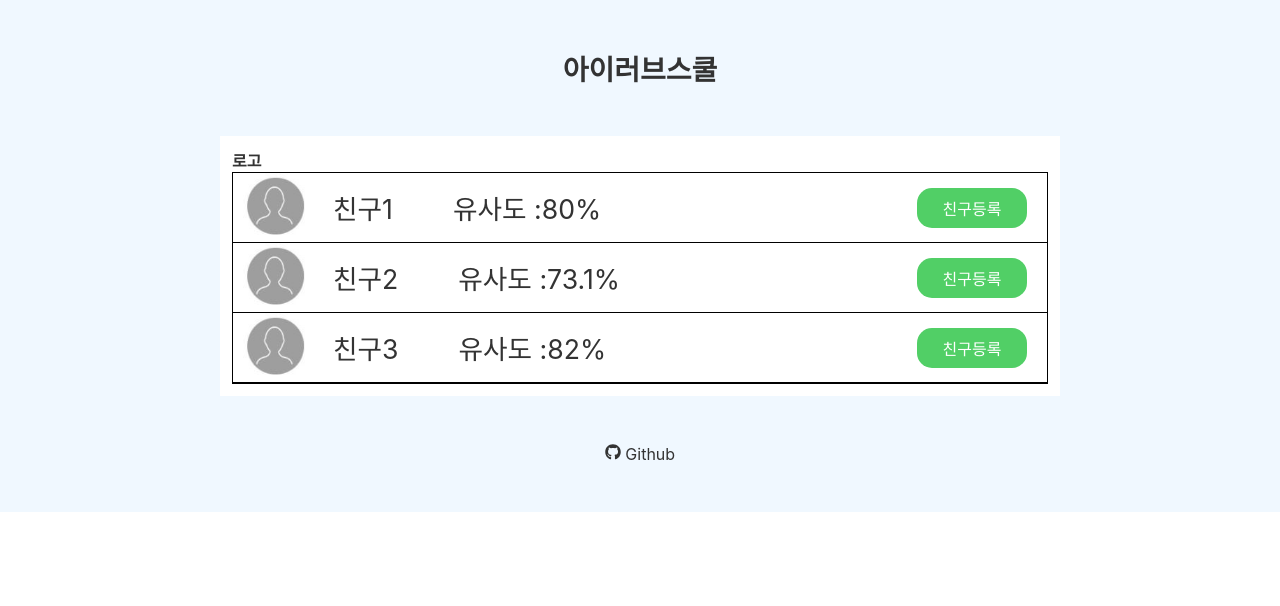
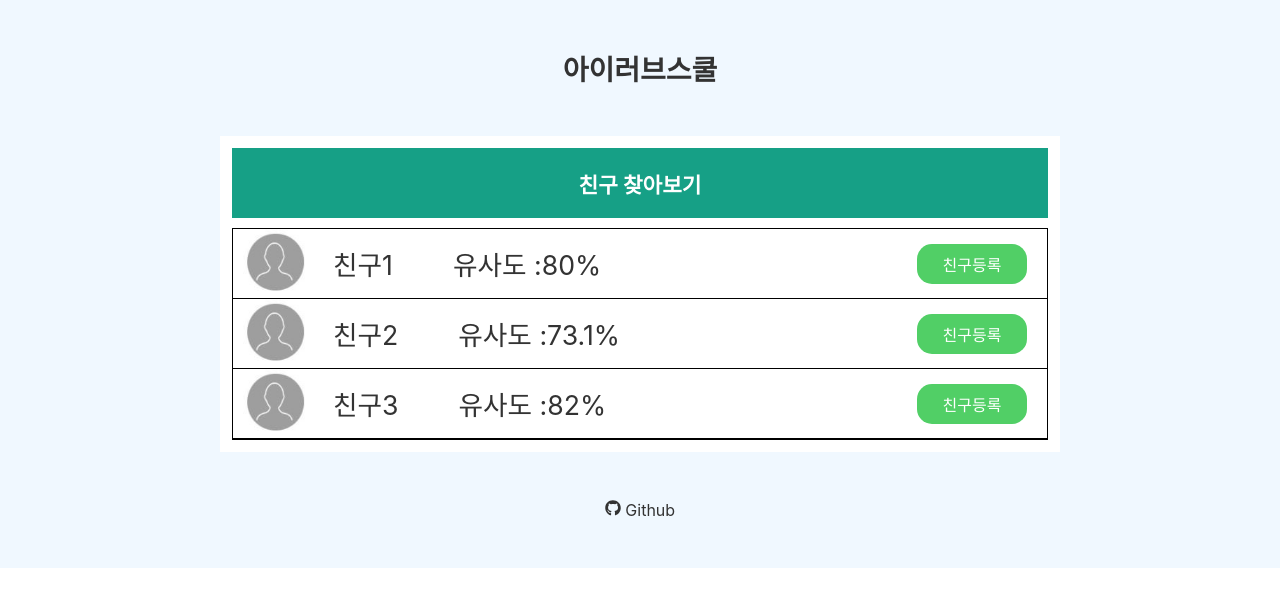
Before and after one commit to boostcamp-2020/relay_12, a React (Create React App) app in the folder front/: page /accounts in a window 1280 px wide. Shown: the top 606 px of the page. Built offline with nearby package versions, Linux system fonts and the light colour scheme.

Commit message:
유사도 리스트 컴포넌트 구현

```diff
--- a/front/src/components/List/AccoutsList.css
+++ b/front/src/components/List/AccoutsList.css
@@ -1,17 +1,17 @@
-#fname,
-#similarity {
+.fname,
+.similarity {
     font-size: 20pt;
 }
 
-#fname {
+.fname {
     margin-left: 80px;
 }
 
-#similarity {
+.similarity {
     margin-left: 20px;
 }
 
-#user-img {
+.user-img {
     margin-left: 10px;
     width: 65px;
     height: 65px;
--- a/front/src/components/List/AccoutsList.js
+++ b/front/src/components/List/AccoutsList.js
@@ -12,10 +12,10 @@ class AccountsList extends Component {
         console.log(acc);
         return acc.concat([
           <li className="account-list-item">
-            <img id="user-img" src={imgUser} alt="" />
+            <img className="user-img" src={imgUser} alt="" />
             <div className="account-item-area">
-              <span id="fname">{account.fname}</span>
-              <span id="similarity">유사도 :{account.similarity}%</span>
+              <span className="fname">{account.fname}</span>
+              <span className="similarity">유사도 :{account.similarity}%</span>
               <Button className="btn-add">친구등록</Button>
             </div>
           </li>,
--- a/front/src/pages/Accounts.css
+++ b/front/src/pages/Accounts.css
@@ -0,0 +1,19 @@
+.account-header {
+    width: 100%;
+    height: 70px;
+    margin-bottom: 10px;
+    background-color: rgb(22, 160, 134);
+    text-align: center;
+
+}
+
+.account-header>.account-title {
+    position: relative;
+    top: 50%;
+    transform: translateY(-50%);
+}
+
+.account-header>.account-title>h3 {
+    font-size: 16pt;
+    color: white;
+}
--- a/front/src/pages/Accounts.js
+++ b/front/src/pages/Accounts.js
@@ -43,8 +43,10 @@ class Accounts extends Component {
   render() {
     return (
       <div>
-        <div>
-          <h3>로고</h3>
+        <div className="account-header">
+          <div className="account-title">
+            <h3>친구 찾아보기</h3>
+          </div>
         </div>
         <AccountsList data={this.state.accounts}></AccountsList>
       </div>
```
